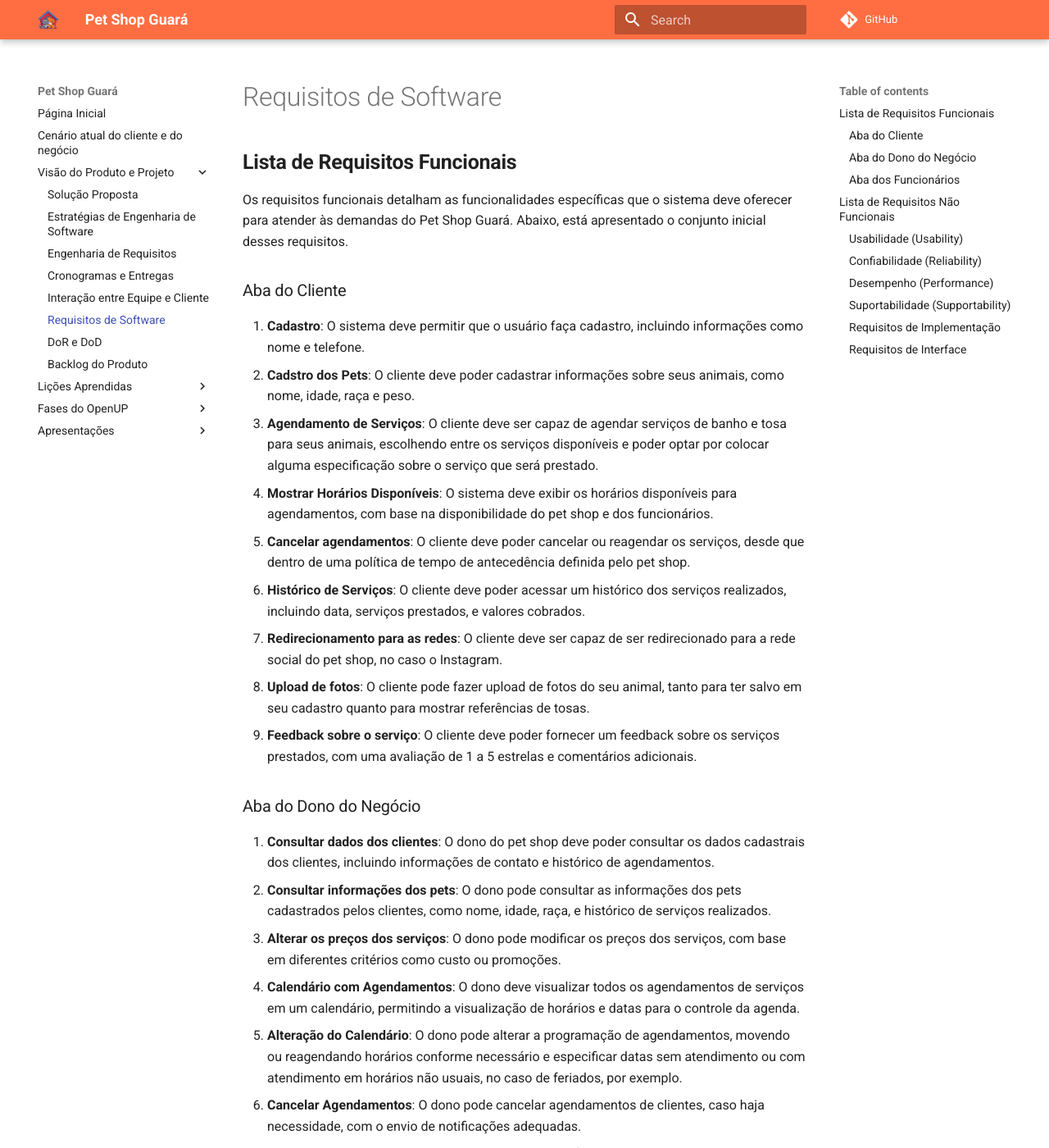
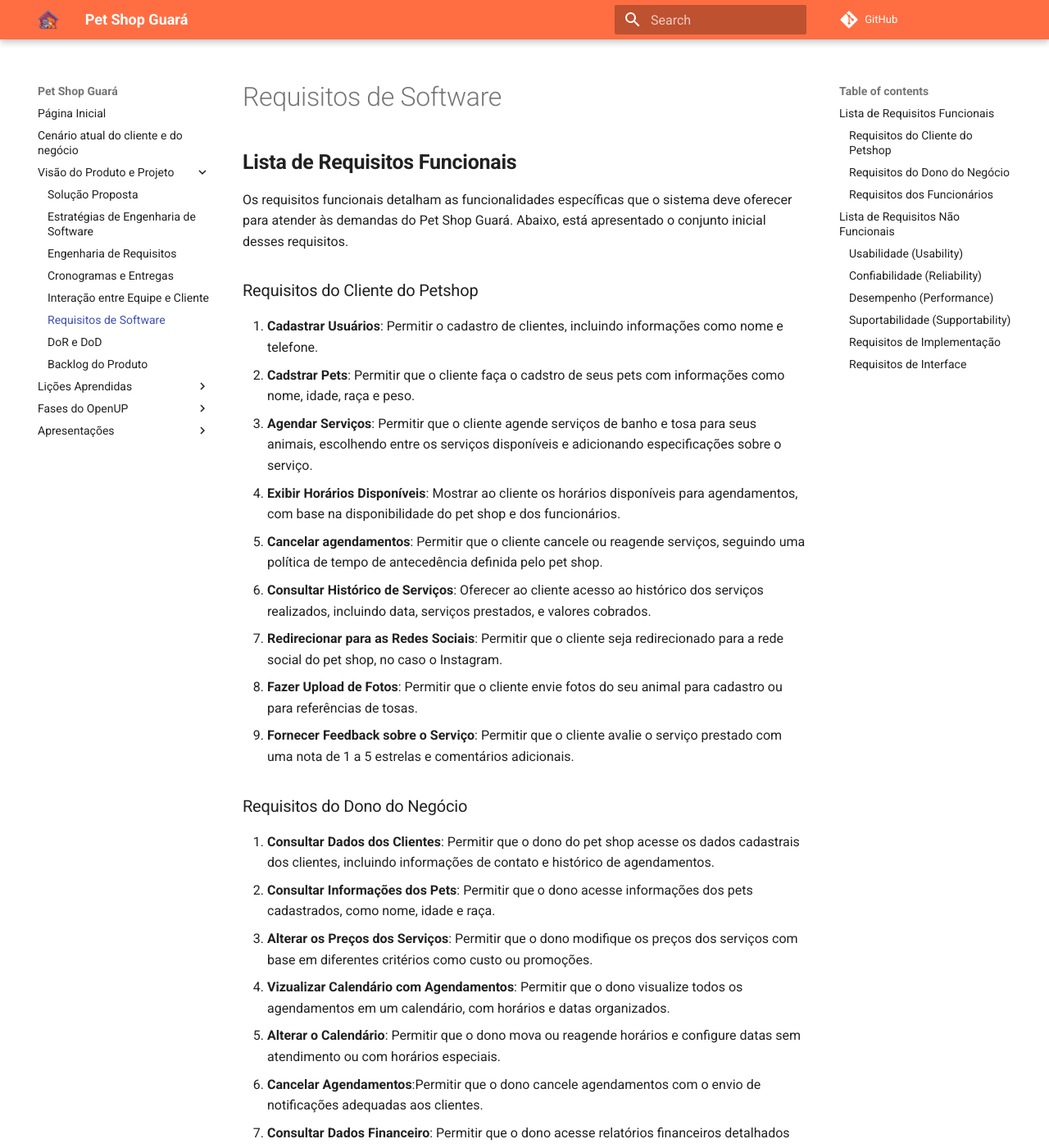
Before and after one commit to mdsreq-fga-unb/2024.2-T03-PetShopGuara, an MkDocs documentation site: the page built from docs/VisãoProduto/Requisitos.md, in a window 1280 px wide and 1400 px high. Shown: the whole window at 82% size. Built offline with MkDocs 1.6.1 and Material for MkDocs 9.7.7, drawn with Linux system fonts in a browser that asks for light colours; comment, search, counter and statistics services are not loaded; some of the changed text lies outside the part shown.

Commit message:
docs: colocando os requisitos com verbos no infinitivo

```diff
--- a/docs/VisãoProduto/Requisitos.md
+++ b/docs/VisãoProduto/Requisitos.md
@@ -4,31 +4,31 @@
 
 Os requisitos funcionais detalham as funcionalidades específicas que o sistema deve oferecer para atender às demandas do Pet Shop Guará. Abaixo, está apresentado o conjunto inicial desses requisitos.
 
-### Aba do Cliente
-1. **Cadastro**: O sistema deve permitir que o usuário faça cadastro, incluindo informações como nome e telefone.
-2. **Cadstro dos Pets**: O cliente deve poder cadastrar informações sobre seus animais, como nome, idade, raça e peso.
-3. **Agendamento de Serviços**: O cliente deve ser capaz de agendar serviços de banho e tosa para seus animais, escolhendo entre os serviços disponíveis e poder optar por colocar alguma especificação sobre o serviço que será prestado.
-4. **Mostrar Horários Disponíveis**: O sistema deve exibir os horários disponíveis para agendamentos, com base na disponibilidade do pet shop e dos funcionários.
-5. **Cancelar agendamentos**: O cliente deve poder cancelar ou reagendar os serviços, desde que dentro de uma política de tempo de antecedência definida pelo pet shop.
-6. **Histórico de Serviços**: O cliente deve poder acessar um histórico dos serviços realizados, incluindo data, serviços prestados, e valores cobrados.
-7. **Redirecionamento para as redes**: O cliente deve ser capaz de ser redirecionado para a rede social do pet shop, no caso o Instagram.
-8. **Upload de fotos**: O cliente pode fazer upload de fotos do seu animal, tanto para ter salvo em seu cadastro quanto para mostrar referências de tosas.
-9. **Feedback sobre o serviço**: O cliente deve poder fornecer um feedback sobre os serviços prestados, com uma avaliação de 1 a 5 estrelas e comentários adicionais.
+### Requisitos do Cliente do Petshop
+1. **Cadastrar Usuários**: Permitir o cadastro de clientes, incluindo informações como nome e telefone.
+2. **Cadstrar Pets**: Permitir que o cliente faça o cadstro de seus pets com informações como nome, idade, raça e peso.
+3. **Agendar Serviços**: Permitir que o cliente agende serviços de banho e tosa para seus animais, escolhendo entre os serviços disponíveis e adicionando especificações sobre o serviço.
+4. **Exibir Horários Disponíveis**: Mostrar ao cliente os horários disponíveis para agendamentos, com base na disponibilidade do pet shop e dos funcionários.
+5. **Cancelar agendamentos**: Permitir que o cliente cancele ou reagende serviços, seguindo uma política de tempo de antecedência definida pelo pet shop.
+6. **Consultar Histórico de Serviços**: Oferecer ao cliente acesso ao histórico dos serviços realizados, incluindo data, serviços prestados, e valores cobrados.
+7. **Redirecionar para as Redes Sociais**: Permitir que o cliente seja redirecionado para a rede social do pet shop, no caso o Instagram.
+8. **Fazer Upload de Fotos**: Permitir que o cliente envie fotos do seu animal para cadastro ou para referências de tosas.
+9. **Fornecer Feedback sobre o Serviço**: Permitir que o cliente avalie o serviço prestado com uma nota de 1 a 5 estrelas e comentários adicionais.
 
-### Aba do Dono do Negócio
-10. **Consultar dados dos clientes**: O dono do pet shop deve poder consultar os dados cadastrais dos clientes, incluindo informações de contato e histórico de agendamentos.
-11. **Consultar informações dos pets**: O dono pode consultar as informações dos pets cadastrados pelos clientes, como nome, idade, raça, e histórico de serviços realizados.
-12. **Alterar os preços dos serviços**: O dono pode modificar os preços dos serviços, com base em diferentes critérios como custo ou promoções.
-13. **Calendário com Agendamentos**: O dono deve visualizar todos os agendamentos de serviços em um calendário, permitindo a visualização de horários e datas para o controle da agenda.
-14. **Alteração do Calendário**: O dono pode alterar a programação de agendamentos, movendo ou reagendando horários conforme necessário e especificar datas sem atendimento ou com atendimento em horários não usuais, no caso de feriados, por exemplo.
-15. **Cancelar Agendamentos**: O dono pode cancelar agendamentos de clientes, caso haja necessidade, com o envio de notificações adequadas.
-16. **Controle Financeiro**: O dono pode acessar relatórios financeiros detalhados, incluindo valores e quantidade de serviços prestados.
-17. **Consultar os Feedbacks Forncecidos**: O dono pode acessar e analisar os feedbacks dos clientes sobre os serviços prestados, ajudando a identificar áreas de melhoria.
+### Requisitos do Dono do Negócio
+10. **Consultar Dados dos Clientes**: Permitir que o dono do pet shop acesse os dados cadastrais dos clientes, incluindo informações de contato e histórico de agendamentos.
+11. **Consultar Informações dos Pets**: Permitir que o dono acesse informações dos pets cadastrados, como nome, idade e raça.
+12. **Alterar os Preços dos Serviços**: Permitir que o dono modifique os preços dos serviços com base em diferentes critérios como custo ou promoções.
+13. **Vizualizar Calendário com Agendamentos**: Permitir que o dono visualize todos os agendamentos em um calendário, com horários e datas organizados.
+14. **Alterar o Calendário**: Permitir que o dono mova ou reagende horários e configure datas sem atendimento ou com horários especiais.
+15. **Cancelar Agendamentos**:Permitir que o dono cancele agendamentos com o envio de notificações adequadas aos clientes.
+16. **Consultar Dados Financeiro**: Permitir que o dono acesse relatórios financeiros detalhados sobre os serviços prestados.
+17. **Consultar os Feedbacks Forncecidos**: Permitir que o dono veja e analise os feedbacks dos clientes para identificar áreas de melhoria.
 
-### Aba dos Funcionários
-18. **Consultar dados dos clientes**: Os funcionários do pet shop devem poder consultar os dados cadastrais dos clientes, incluindo informações de contato, para casos onde o contato direto com o cliente seja necessário.
-19. **Consultar informações dos pets**: Os funcionários podem consultar as informações dos pets cadastrados pelos clientes, como nome, idade, raça, e histórico de serviços realizados.
-20. **Calendário com Agendamentos**: Os funcionários devem visualizar todos os agendamentos de serviços em um calendário, permitindo a visualização de horários e datas para o controle da agenda.
+### Requisitos dos Funcionários
+18. **Consultar Dados dos Clientes**: Permitir que os funcionários acessem os dados cadastrais dos clientes, incluindo informações de contato, para casos onde o contato direto com o cliente seja necessário.
+19. **Consultar Informações dos Pets**: Permitir que os funcionários acessem as informações dos pets cadastrados, como nome, idade e raça.
+20. **Vizualizar Calendário com Agendamentos**: Permitir que os funcionários vejam todos os agendamentos em um calendário, com horários e datas organizados.
 
 ## **Lista de Requisitos Não Funcionais**
 
```
